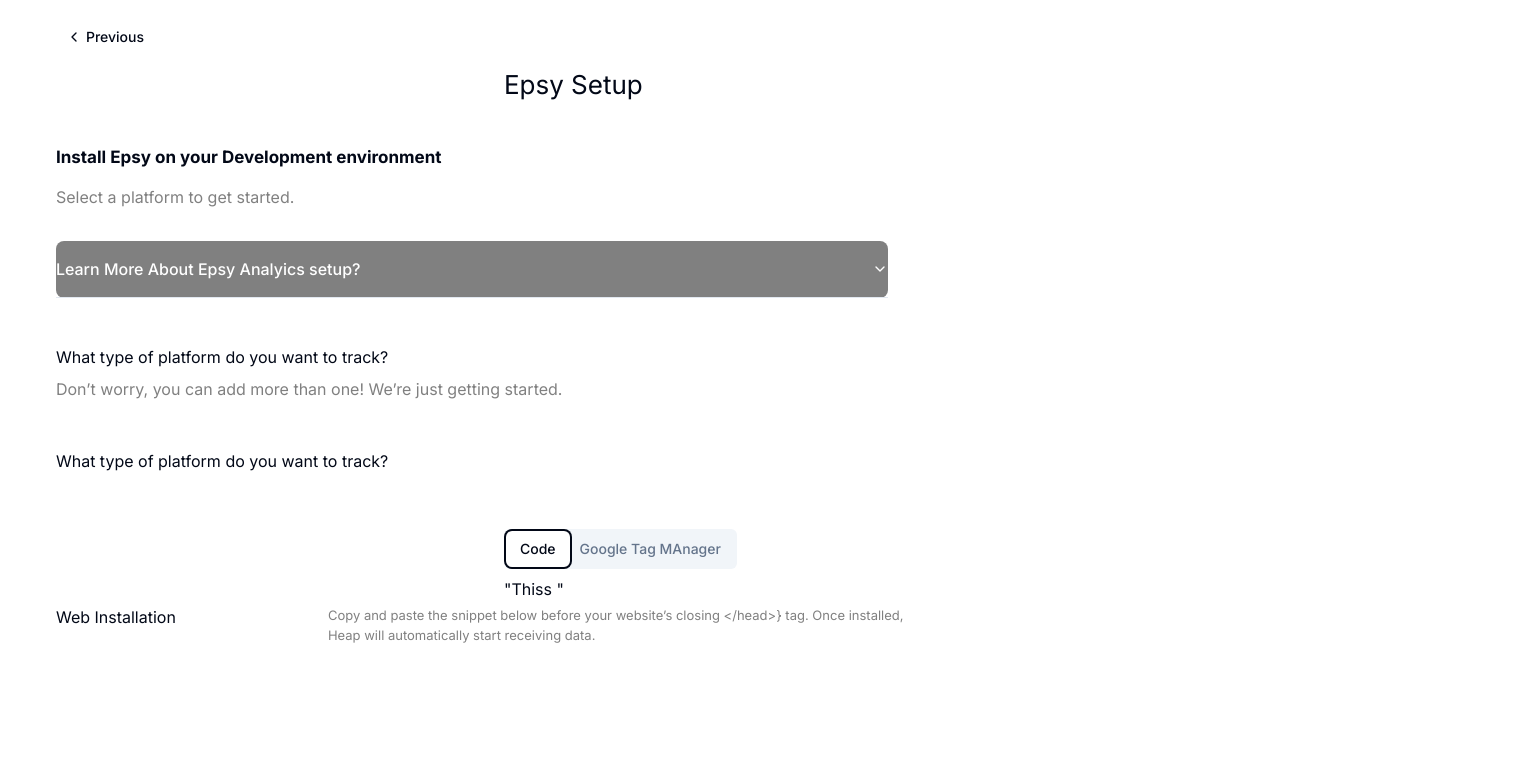
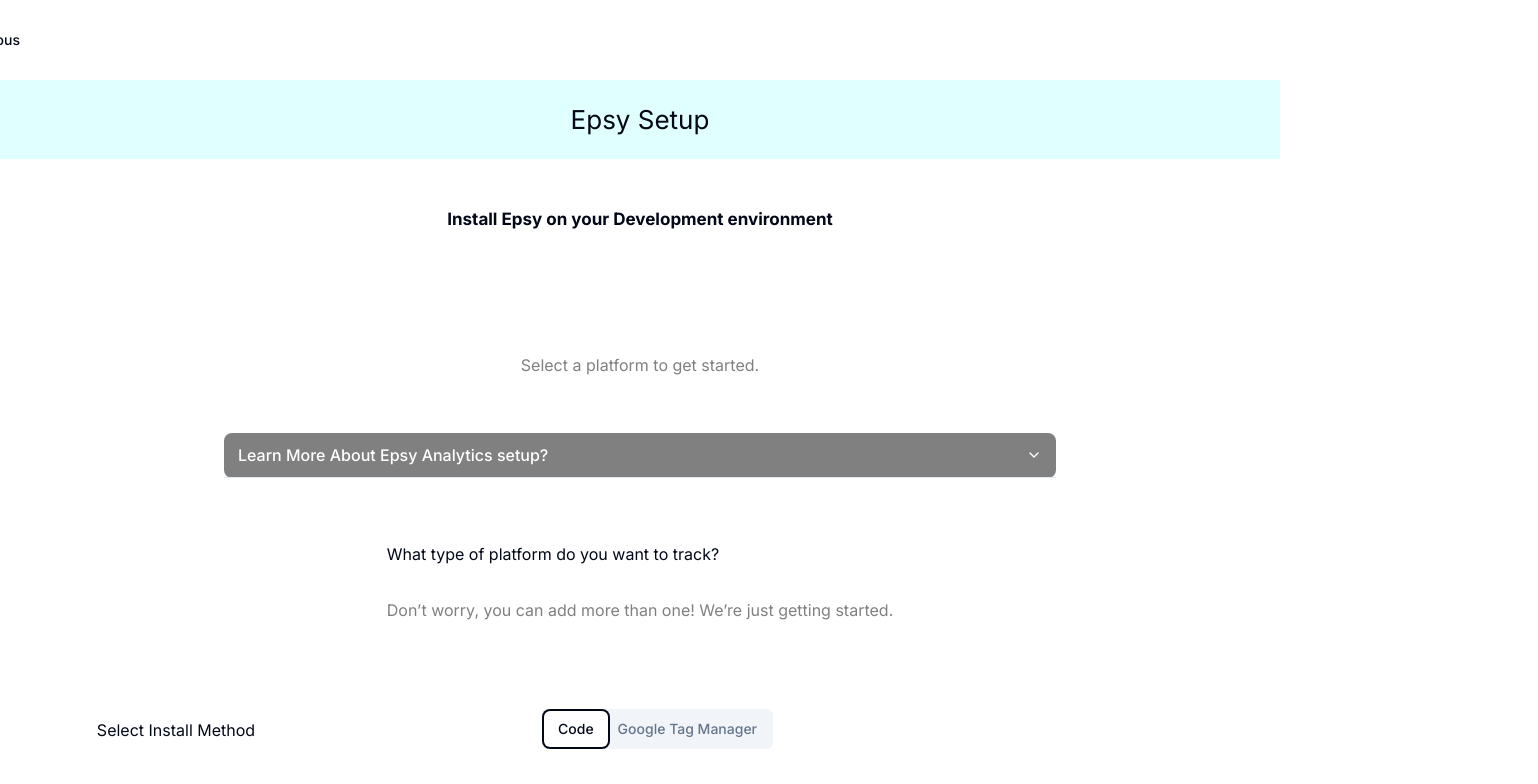
Before and after one commit to RushikeshChamle/EPSY, a Next.js app: page /account/setup in a window 1280 px wide. Both pictures are taken after a click on the tab "Code". Shown: the top 784 px of the page, 1538 px wide, since content can reach past the window. Built offline with nearby package versions, Linux system fonts and the light colour scheme.

Commit message:
UI chnages

```diff
--- a/src/app/account/setup/page.tsx
+++ b/src/app/account/setup/page.tsx
@@ -22,39 +22,36 @@
 
 export default function page() {
   return (
+    <div style={{}}>
       <div
+        className="top-header"
         style={{
-        position: "absolute",
-        right: "70rem",
-        top: "17px",
+          padding: "20px 0",
+          position: "relative",
+          left: "-41rem",
         }}
       >
         <Pagination>
-        <PaginationContent>
-          <PaginationItem>
           <PaginationPrevious href="/account" />
-          </PaginationItem>
-        </PaginationContent>
         </Pagination>
+      </div>
 
-      <div>
-        <h1
+      <div
+        className="top-header"
         style={{
-            position: "absolute",
-            left: "28rem",
-            top: "3rem",
-            whiteSpace: "nowrap",
-            fontSize: "26px",
+          backgroundColor: "lightcyan",
+          padding: "20px 0",
+          textAlign: "center",
         }}
       >
-          Epsy Setup
-        </h1>
+        <h1 style={{ whiteSpace: "nowrap", fontSize: "26px" }}>Epsy Setup</h1>
+      </div>
 
+      <div style={{ display: "flex", justifyContent: "center" }}>
         <h3
           style={{
-            position: "absolute",
-
-            top: "8rem",
+            position: "relative",
+            top: "3rem",
             whiteSpace: "nowrap",
             fontWeight: "bold",
             fontSize: "17px",
@@ -64,9 +61,16 @@
         </h3>
       </div>
 
+      <div
+        style={{
+          display: "flex",
+          flexDirection: "column",
+          alignItems: "center",
+        }}
+      >
         <p
           style={{
-          position: "absolute",
+            position: "relative",
             fontSize: "16px",
             whiteSpace: "nowrap",
             top: "10.5rem",
@@ -77,7 +81,7 @@
         </p>
         <div
           style={{
-          position: "absolute",
+            position: "relative",
             fontSize: "16px",
             whiteSpace: "nowrap",
             top: "14rem",
@@ -85,27 +89,19 @@
             color: "white",
             padding: "0rem",
             width: "52rem",
-
             borderRadius: "8px",
             background: "grey",
           }}
         >
           <Accordion type="single" collapsible orientation="horizontal">
-          {/* position: absolute;
-    background: grey;
-    color: white;
-    border-radius: 8px;
-    width: 52rem;
-    left: 0rem;
-    justify-content: flex-start;
-    padding: 1rem; */}
             <AccordionItem value="item-1">
               <AccordionTrigger
                 style={{
                   right: "5rem",
+                  padding: "10px 14px ",
                 }}
               >
-              Learn More About Epsy Analyics setup?
+                Learn More About Epsy Analytics setup?
               </AccordionTrigger>
               <AccordionContent>
                 Yes. It adheres to the WAI-ARIA design pattern.
@@ -113,27 +109,24 @@
             </AccordionItem>
           </Accordion>
         </div>
+      </div>
 
       <div
         style={{
-          position: "absolute",
-
-          whiteSpace: "nowrap",
+          display: "flex",
+          flexDirection: "column",
+          alignItems: "center",
         }}
       >
+        <div style={{ position: "relative", whiteSpace: "nowrap" }}>
           <h3
-          style={{
-            position: "absolute",
-            top: "18rem",
-
-            whiteSpace: "nowrap",
-          }}
+            style={{ position: "relative", top: "18rem", whiteSpace: "nowrap" }}
           >
             What type of platform do you want to track?
           </h3>
           <p
             style={{
-            position: "absolute",
+              position: "relative",
               whiteSpace: "nowrap",
               fontSize: "16px",
               top: "20rem",
@@ -147,36 +140,53 @@
         <div>
           <h3
             style={{
-            position: "absolute",
+              position: "relative",
               whiteSpace: "nowrap",
               fontSize: "16px",
-            top: "27rem",
+              top: "26rem",
+              left: "-29rem ",
             }}
           >
-          What type of platform do you want to track?
+            Select Install Method
           </h3>
         </div>
+      </div>
 
+      <div style={{ display: "flex", justifyContent: "center" }}>
+        <div style={{ position: "relative" }}>
           <div
             style={{
-          position: "absolute",
+              position: "relative",
               whiteSpace: "nowrap",
               fontSize: "16px",
               top: "32rem",
               left: "28rem",
             }}
           >
-        <Tabs defaultValue="account" className="w-[900px] h-5">
+            <Tabs
+              defaultValue="account"
+              className="w-[900px] h-5"
+              style={{
+                position: "relative",
+                left: "-6rem",
+                top: "-129px",
+              }}
+            >
               <TabsList>
                 <TabsTrigger value="code">Code</TabsTrigger>
-            <TabsTrigger value="Google Tag MAnager">
-              Google Tag MAnager
+                <TabsTrigger value="Google Tag Manager">
+                  Google Tag Manager
                 </TabsTrigger>
               </TabsList>
-          <TabsContent value="code">
+              <TabsContent
+                value="code"
+                style={{
+                  position: "relative",
+                }}
+              >
                 <h4
                   style={{
-                position: "absolute",
+                    position: "relative",
                     fontSizeAdjust: "medium",
                     left: "-28rem",
                     bottom: "-5rem",
@@ -188,26 +198,45 @@
 
                 <p
                   style={{
-                position: "absolute",
+                    position: "relative",
 
                     left: "-11rem",
-                bottom: "-6rem",
+                    bottom: "-3rem",
                     color: "grey",
                     fontSize: "13px",
                   }}
                 >
                   Copy and paste the snippet below before your website’s closing{" "}
-              {"</head>}"} tag. Once installed, <br></br>Heap will automatically
-              start receiving data.
+                  {"</head>}"} tag. Once installed, <br></br>Heap will
+                  automatically start receiving data.
                 </p>
 
-            <span> "Thiss "</span>
+                <textarea
+                  rows="10"
+                  cols="50"
+                  readOnly
+                  style={{
+                    position: "relative",
+                    left: "-8rem",
+                    top: "9rem",
+                    color: "white",
+                    padding: "20px",
+                    height: "123px",
+                  }}
+                >
+                  `Previous Epsy SetupInstall Epsy on your Development
+                  environment Select a platform to get started. Learn More About
+                  Epsy Analytics setup? What type of platform do you want to
+                  track?Don’t worry, you can add more than one! We’re just
+                  getting started. What type of platform do you want to track?`
+                </textarea>
               </TabsContent>
-          {/* //Googgle Tag Mananager UI */}
-          <TabsContent value="Google Tag MAnager">
+
+              {/* Google Tag Manager UI */}
+              <TabsContent value="Google Tag Manager">
                 <h4
                   style={{
-                position: "absolute",
+                    position: "relative",
                     fontSizeAdjust: "medium",
                     left: "-28rem",
                     bottom: "-5rem",
@@ -219,21 +248,47 @@
 
                 <p
                   style={{
-                position: "absolute",
+                    position: "relative",
 
                     left: "-11rem",
-                bottom: "-6rem",
+                    bottom: "-3rem",
                     color: "grey",
                     fontSize: "13px",
                   }}
                 >
                   Copy and paste the snippet below before your website’s closing{" "}
-              {"</head>}"} tag. Once installed, <br></br>Heap will automatically
-              start receiving data.
+                  {"</head>}"} tag. Once installed, <br></br>Heap will
+                  automatically start receiving data.
                 </p>
+
+                <textarea
+                  rows="10"
+                  cols="50"
+                  readOnly
+                  style={{
+                    position: "relative",
+                    left: "-8rem",
+                    top: "9rem",
+                    color: "white",
+                    padding: "20px",
+                    height: "123px",
+                  }}
+                >
+                  `Previous Epsy SetupInstall Epsy on your Development
+                  environment Select a platform to get started. Learn More About
+                  Epsy Analytics setup? What type of platform do you want to
+                  track?Don’t worry, you can add more than one! We’re just
+                  getting started. What type of platform do you want to track?`
+                </textarea>
               </TabsContent>
             </Tabs>
           </div>
         </div>
+      </div>
+
+      <div style={{ position: "relative", color: "black" }}>
+        <div style={{}}></div>
+      </div>
+    </div>
   );
 }
```
Lines whose indentation alone changed are shown as unchanged.
